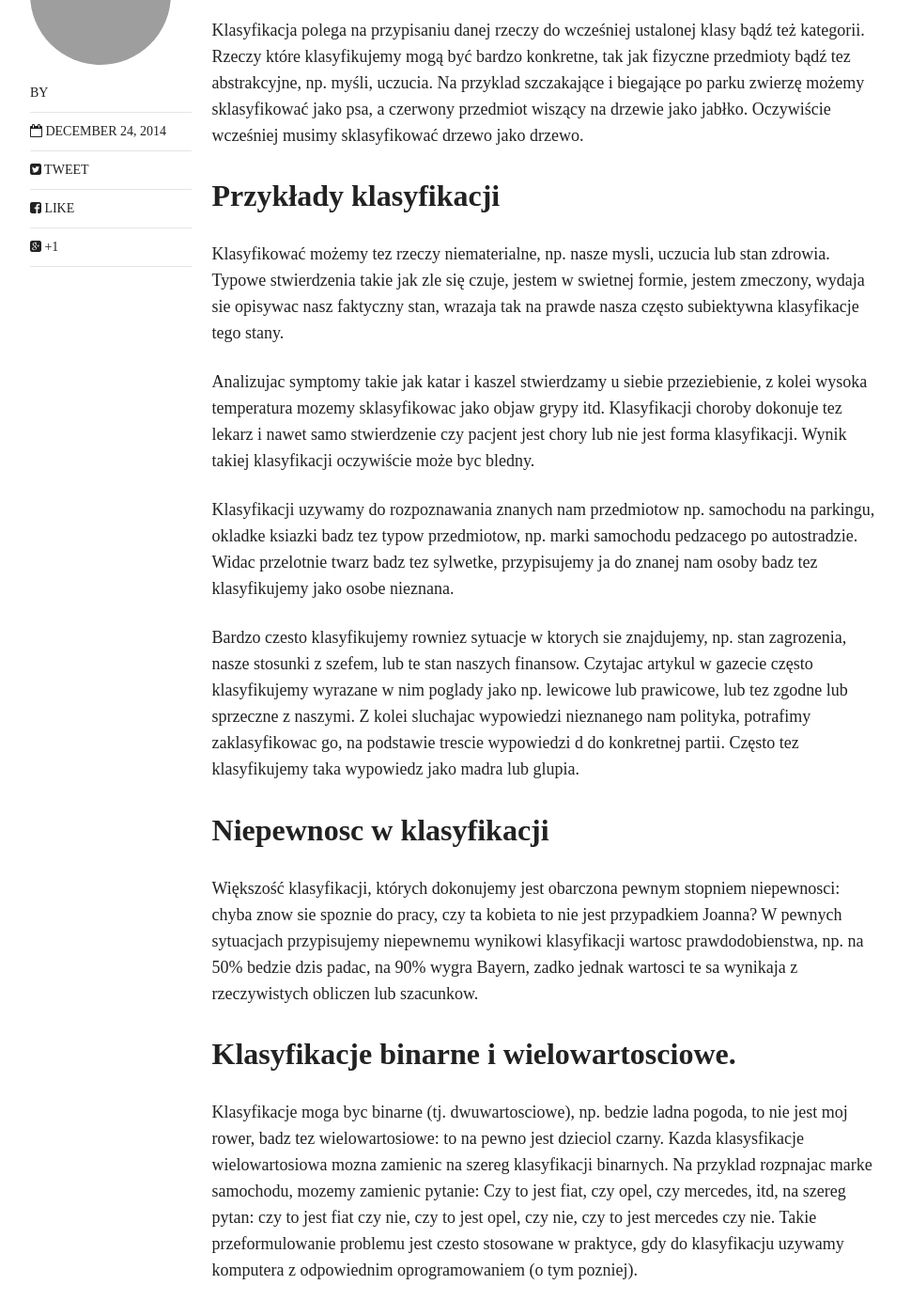
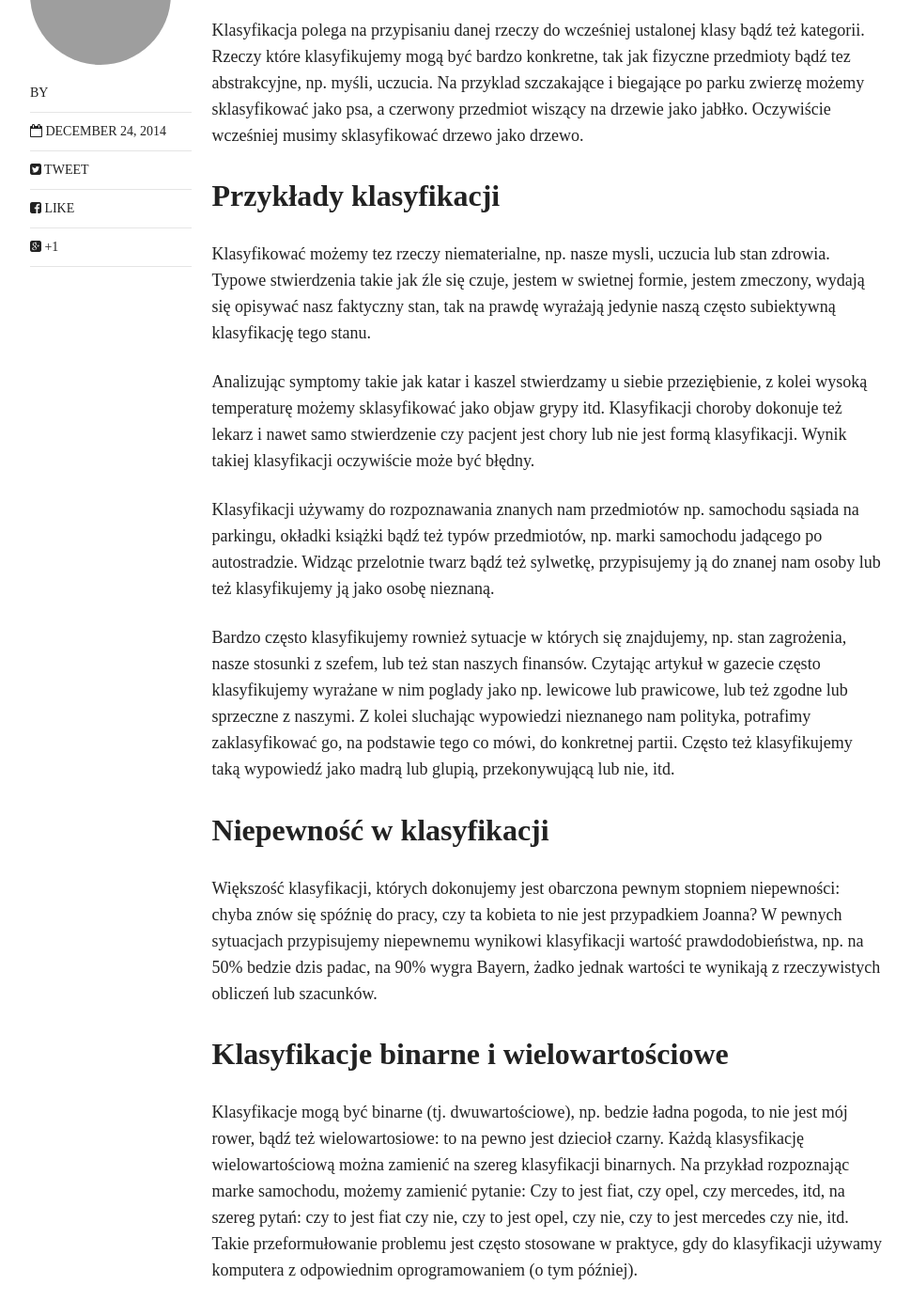
Before and after one commit to tmkmrcnk/klasyfikatory, a Jekyll site: the page built from _posts/articles/2014-12-24-klasyfikacja-wstep.md, in a window 1280 px wide and 1400 px high, scrolled down 577 px. Shown: the whole window at 94% size, without its empty margins (154-1124 px from the left). Built offline with Jekyll 4.4.1, drawn with Linux system fonts in a browser that asks for light colours; nearby versions of some CDN libraries; some of the changed text lies outside the part shown.

Commit message:
edit article

```diff
--- a/_posts/articles/2014-12-24-klasyfikacja-wstep.md
+++ b/_posts/articles/2014-12-24-klasyfikacja-wstep.md
@@ -19,18 +19,26 @@
 
 ## Przykłady klasyfikacji
 
-Klasyfikować możemy tez rzeczy niematerialne, np. nasze mysli, uczucia lub stan zdrowia. Typowe stwierdzenia takie jak zle się czuje, jestem w swietnej formie, jestem zmeczony, wydaja sie opisywac nasz faktyczny stan, wrazaja tak na prawde nasza często subiektywna klasyfikacje tego stany.
+Klasyfikować możemy tez rzeczy niematerialne, np. nasze mysli, uczucia lub stan zdrowia. Typowe stwierdzenia takie jak źle się czuje, jestem w swietnej formie, jestem zmeczony, wydają się opisywać nasz faktyczny stan, tak na prawdę wyrażają jedynie naszą często subiektywną klasyfikację tego stanu.
 
-Analizujac symptomy takie jak katar i kaszel stwierdzamy u siebie przeziebienie, z kolei wysoka temperatura mozemy sklasyfikowac jako objaw grypy itd. Klasyfikacji choroby dokonuje tez lekarz i nawet samo stwierdzenie czy pacjent jest chory lub nie jest forma klasyfikacji. Wynik takiej klasyfikacji oczywiście może byc bledny.
+Analizując symptomy takie jak katar i kaszel stwierdzamy u siebie przeziębienie, z kolei wysoką temperaturę możemy sklasyfikować jako objaw grypy itd. Klasyfikacji choroby dokonuje też lekarz i nawet samo stwierdzenie czy pacjent jest chory lub nie jest formą klasyfikacji. Wynik takiej klasyfikacji oczywiście może być błędny.
 
-Klasyfikacji uzywamy do rozpoznawania znanych nam przedmiotow np. samochodu na parkingu, okladke ksiazki badz tez typow przedmiotow, np. marki samochodu pedzacego po autostradzie. Widac przelotnie twarz badz tez sylwetke, przypisujemy ja do znanej nam osoby badz tez klasyfikujemy jako osobe nieznana.
+Klasyfikacji używamy do rozpoznawania znanych nam przedmiotów np. samochodu sąsiada na parkingu, okładki książki bądź też typów przedmiotów, np. marki samochodu jadącego po autostradzie. Widząc przelotnie twarz bądź też sylwetkę, przypisujemy ją do znanej nam osoby lub też klasyfikujemy ją jako osobę nieznaną.
 
-Bardzo czesto klasyfikujemy rowniez sytuacje w ktorych sie znajdujemy, np. stan zagrozenia, nasze stosunki z szefem, lub te stan naszych finansow. Czytajac artykul w gazecie często klasyfikujemy wyrazane w nim poglady jako np. lewicowe lub prawicowe, lub tez zgodne lub sprzeczne z naszymi. Z kolei sluchajac wypowiedzi nieznanego nam polityka, potrafimy zaklasyfikowac go, na podstawie trescie wypowiedzi d do konkretnej partii. Często tez klasyfikujemy taka wypowiedz jako madra lub glupia.
+Bardzo często klasyfikujemy rownież sytuacje w których się znajdujemy, np. stan zagrożenia, nasze stosunki z szefem, lub też stan naszych finansów. Czytając artykuł w gazecie często klasyfikujemy wyrażane w nim poglady jako np. lewicowe lub prawicowe, lub też zgodne lub sprzeczne z naszymi. Z kolei sluchając wypowiedzi nieznanego nam polityka, potrafimy zaklasyfikować go, na podstawie tego co mówi, do konkretnej partii. Często też klasyfikujemy taką wypowiedź jako madrą lub glupią, przekonywującą lub nie, itd.
 
-## Niepewnosc w klasyfikacji
+## Niepewność w klasyfikacji
 
-Większość klasyfikacji, których dokonujemy jest obarczona pewnym stopniem niepewnosci: chyba znow sie spoznie do pracy, czy ta kobieta to nie jest przypadkiem Joanna? W pewnych sytuacjach przypisujemy niepewnemu wynikowi klasyfikacji wartosc prawdodobienstwa, np. na 50% bedzie dzis padac, na 90% wygra Bayern, zadko jednak wartosci te sa wynikaja z rzeczywistych obliczen lub szacunkow.
+Większość klasyfikacji, których dokonujemy jest obarczona pewnym stopniem niepewności: chyba znów się spóźnię do pracy, czy ta kobieta to nie jest przypadkiem Joanna? W pewnych sytuacjach przypisujemy niepewnemu wynikowi klasyfikacji wartość prawdodobieństwa, np. na 50% bedzie dzis padac, na 90% wygra Bayern, żadko jednak wartości te wynikają z rzeczywistych obliczeń lub szacunków.
 
-## Klasyfikacje binarne i wielowartosciowe.
+## Klasyfikacje binarne i wielowartościowe
 
-Klasyfikacje moga byc binarne (tj. dwuwartosciowe), np. bedzie ladna pogoda, to nie jest moj rower, badz tez wielowartosiowe: to na pewno jest dzieciol czarny. Kazda klasysfikacje wielowartosiowa mozna zamienic na szereg klasyfikacji binarnych. Na przyklad rozpnajac marke samochodu, mozemy zamienic pytanie: Czy to jest fiat, czy opel, czy mercedes, itd, na szereg pytan: czy to jest fiat czy nie, czy to jest opel, czy nie, czy to jest mercedes czy nie. Takie przeformulowanie problemu jest czesto stosowane w praktyce, gdy do klasyfikacju uzywamy komputera z odpowiednim oprogramowaniem (o tym pozniej).
+Klasyfikacje mogą być binarne (tj. dwuwartościowe), np. bedzie ładna pogoda, to nie jest mój rower, bądź też wielowartosiowe: to na pewno jest dziecioł czarny. Każdą klasysfikację wielowartościową można zamienić na szereg klasyfikacji binarnych. Na przykład rozpoznając marke samochodu, możemy zamienić pytanie: Czy to jest fiat, czy opel, czy mercedes, itd, na szereg pytań: czy to jest fiat czy nie, czy to jest opel, czy nie, czy to jest mercedes czy nie, itd. Takie przeformułowanie problemu jest często stosowane w praktyce, gdy do klasyfikacji używamy komputera z odpowiednim oprogramowaniem (o tym później).
+
+## Klasyfikacja w biznesie
+
+Klasyfikacja jako forma analizy jest podstawowym narzędziem w biznesie. Decyzje czy zwiększać inwestycje czy nie, przewidywanie czy dany produkt odniesie sukces, szacunek kursu akcji w kolejnym dniu, ocena przyszłego partnera, przewidywanie czy cena ropu spadnie czy pojdzie w górę itd. są problemami klasyfikacji. Klasyfikacje te mogą się opierać na danych publicznie dostępnych, np. raportach spółek giełdowych, publicznych wypowiedziach prezesow, badz tez prywatnych danych należących do danej firmy.
+
+Często przedmiotem klasyfikacji jest stan zagrożenia, aktualny lub przyszły. Na przykład przewidywania ryzyka ataku terrorystycznego jest klasyfikacją.
+
+Techniki klasyfikacji stosuje się również do analizy stanu technicznego urządzeń, przywidywanie kiedy się zepsuje, kiedy powinno być serwisowane, itd.
```
